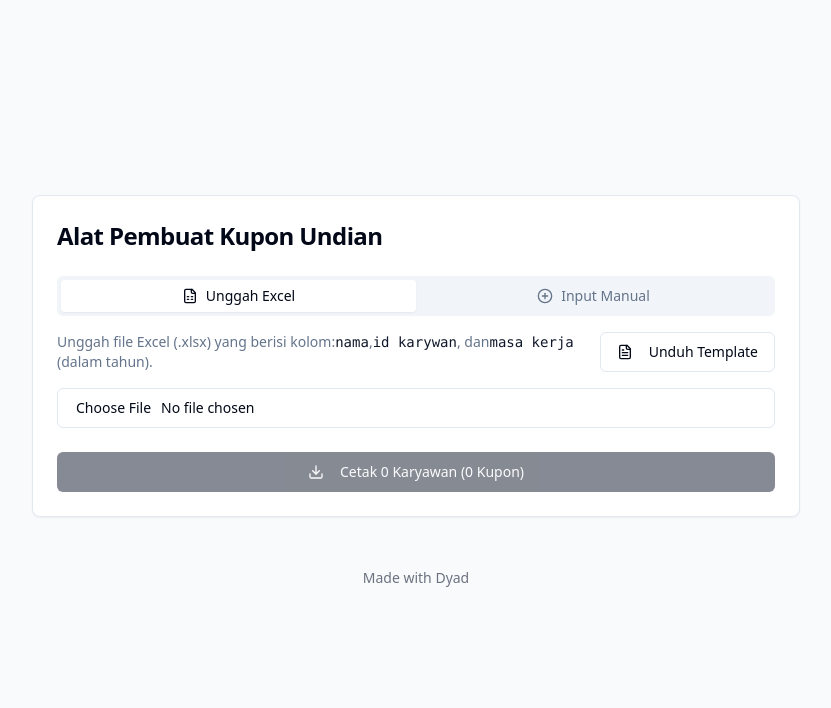
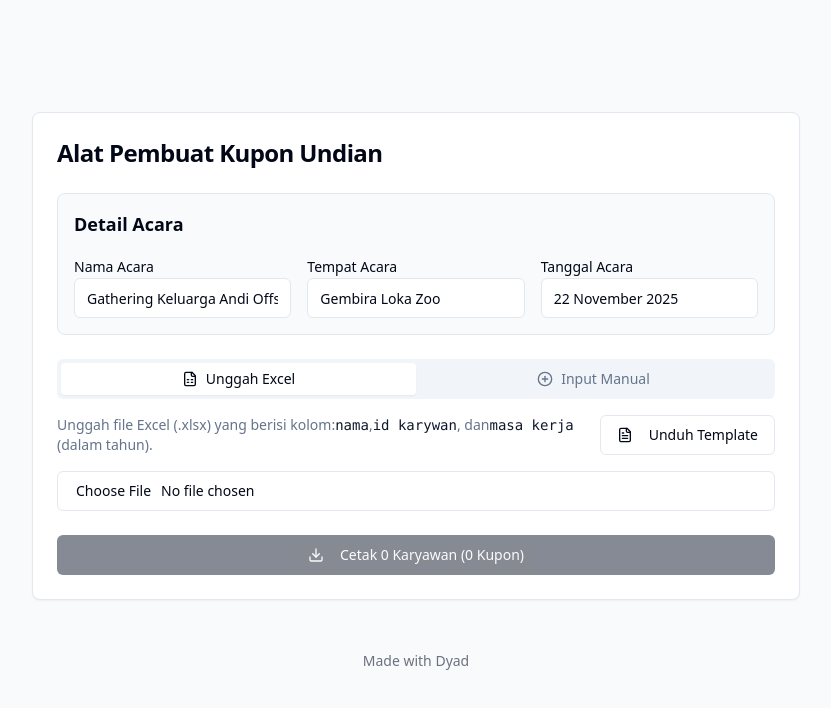
Before and after one commit to ndrepepe/undian, a React (Vite) app: page / in a window 1280 px wide. Shown: the top 708 px of the page, without its empty margins (224-1055 px from the left). Built offline with nearby package versions, Linux system fonts and the light colour scheme.

Commit message:
[dyad] Menambahkan input kustom untuk detail acara pada kupon - wrote 2 file(s)

```diff
--- a/src/components/CouponTemplate.tsx
+++ b/src/components/CouponTemplate.tsx
@@ -5,9 +5,20 @@ interface CouponTemplateProps {
   employeeId: string;
   employeeCouponSequence: number; // Sequence number specific to the employee
   totalCouponsForEmployee: number; // Total coupons for this specific employee
+  eventName: string;
+  eventLocation: string;
+  eventDate: string;
 }
 
-const CouponTemplate: React.FC<CouponTemplateProps> = ({ name, employeeId, employeeCouponSequence, totalCouponsForEmployee }) => {
+const CouponTemplate: React.FC<CouponTemplateProps> = ({
+  name,
+  employeeId,
+  employeeCouponSequence,
+  totalCouponsForEmployee,
+  eventName,
+  eventLocation,
+  eventDate
+}) => {
   // Ukuran kupon: 8cm x 5cm (landscape)
 
   return (
@@ -39,9 +50,9 @@ const CouponTemplate: React.FC<CouponTemplateProps> = ({ name, employeeId, emplo
       </div>
 
       <div className="text-center relative z-10">
-        <h3 className="font-bold text-sm leading-tight">Gathering Keluarga Andi Offset</h3>
-        <h3 className="font-bold text-sm leading-tight">Gembira Loka Zoo</h3>
-        <h3 className="font-bold text-sm leading-tight mb-1">22 November 2025</h3>
+        <h3 className="font-bold text-sm leading-tight">{eventName}</h3>
+        <h3 className="font-bold text-sm leading-tight">{eventLocation}</h3>
+        <h3 className="font-bold text-sm leading-tight mb-1">{eventDate}</h3>
         <p className="text-[10px] text-gray-600 mb-2">Kupon Undian Berhadiah</p>
       </div>
 
--- a/src/components/RaffleCouponGenerator.tsx
+++ b/src/components/RaffleCouponGenerator.tsx
@@ -8,6 +8,7 @@ import { Card, CardContent, CardHeader, CardTitle } from '@/components/ui/card';
 import { Checkbox } from '@/components/ui/checkbox';
 import { ScrollArea } from '@/components/ui/scroll-area';
 import { Tabs, TabsContent, TabsList, TabsTrigger } from '@/components/ui/tabs';
+import { Label } from '@/components/ui/label';
 import { Loader2, Download, Search, FileText, FileSpreadsheet, PlusCircle, Trash2 } from 'lucide-react';
 import { showSuccess, showError } from '@/utils/toast';
 import CouponTemplate from './CouponTemplate';
@@ -39,6 +40,12 @@ const RaffleCouponGenerator: React.FC = () => {
   const [couponsToRender, setCouponsToRender] = useState<Coupon[]>([]);
   const [selectedIds, setSelectedIds] = useState<Set<string>>(new Set());
   const [searchTerm, setSearchTerm] = useState('');
+
+  // State baru untuk detail acara
+  const [eventName, setEventName] = useState('Gathering Keluarga Andi Offset');
+  const [eventLocation, setEventLocation] = useState('Gembira Loka Zoo');
+  const [eventDate, setEventDate] = useState('22 November 2025');
+
   const couponContainerRef = useRef<HTMLDivElement>(null);
 
   // Gabungkan data dari Excel dan Manual, lalu proses menjadi kupon
@@ -384,6 +391,40 @@ const RaffleCouponGenerator: React.FC = () => {
         </CardHeader>
         <CardContent className="space-y-6">
 
+          {/* Input Detail Acara */}
+          <div className="space-y-4 p-4 border rounded-lg bg-secondary/50">
+            <h3 className="font-bold text-lg">Detail Acara</h3>
+            <div className="grid grid-cols-1 md:grid-cols-3 gap-4">
+              <div>
+                <Label htmlFor="event-name">Nama Acara</Label>
+                <Input
+                  id="event-name"
+                  value={eventName}
+                  onChange={(e) => setEventName(e.target.value)}
+                  placeholder="Contoh: Gathering Keluarga Andi Offset"
+                />
+              </div>
+              <div>
+                <Label htmlFor="event-location">Tempat Acara</Label>
+                <Input
+                  id="event-location"
+                  value={eventLocation}
+                  onChange={(e) => setEventLocation(e.target.value)}
+                  placeholder="Contoh: Gembira Loka Zoo"
+                />
+              </div>
+              <div>
+                <Label htmlFor="event-date">Tanggal Acara</Label>
+                <Input
+                  id="event-date"
+                  value={eventDate}
+                  onChange={(e) => setEventDate(e.target.value)}
+                  placeholder="Contoh: 22 November 2025"
+                />
+              </div>
+            </div>
+          </div>
+
           <Tabs defaultValue="excel" className="w-full">
             <TabsList className="grid w-full grid-cols-2">
               <TabsTrigger value="excel">
@@ -524,6 +565,9 @@ const RaffleCouponGenerator: React.FC = () => {
                           employeeId={coupons[0].employeeId}
                           employeeCouponSequence={coupons[0].employeeCouponSequence}
                           totalCouponsForEmployee={employeeTotalCouponsMap.get(coupons[0].employeeId) || 0}
+                          eventName={eventName}
+                          eventLocation={eventLocation}
+                          eventDate={eventDate}
                       />
                   </div>
                   <p className="mt-2 text-sm text-muted-foreground">Total {coupons.length} kupon dari {employees.length} karyawan telah diproses.</p>
@@ -545,6 +589,9 @@ const RaffleCouponGenerator: React.FC = () => {
             employeeId={coupon.employeeId}
             employeeCouponSequence={coupon.employeeCouponSequence}
             totalCouponsForEmployee={employeeTotalCouponsMap.get(coupon.employeeId) || 0}
+            eventName={eventName}
+            eventLocation={eventLocation}
+            eventDate={eventDate}
           />
         ))}
       </div>
```
